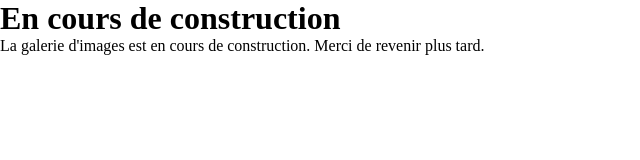
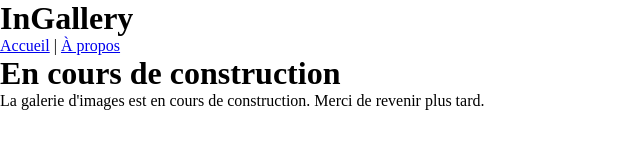
Before and after one commit to Eth3ri0n/InGallery, a plain HTML site: page index.html in a window 1280 px wide. Shown: the whole page, without its empty margins (0-640 px from the left). Drawn offline with Linux system fonts and the light colour scheme.

Commit message:
Refactor index.html: Update page title and add header with navigation

```diff
--- a/index.html
+++ b/index.html
@@ -3,12 +3,22 @@
   <head>
     <meta charset="UTF-8" />
     <meta name="viewport" content="width=device-width, initial-scale=1.0" />
-    <title>Galerie d'images</title>
+    <title>InGallery</title>
     <link rel="stylesheet" href="style.css" />
   </head>
   <body>
+    <header>
+      <h1>InGallery</h1>
+      <nav>
+        <a href="index.html">Accueil</a> |
+        <a href="/pages/about.html">À propos</a>
+      </nav>
+    </header>
     <h1>En cours de construction</h1>
-    <p>La galerie d'images est en cours de construction. Merci de revenir plus tard.</p>
+    <p>
+      La galerie d'images est en cours de construction. Merci de revenir plus
+      tard.
+    </p>
     <script src="index.js"></script>
   </body>
 </html>
```
